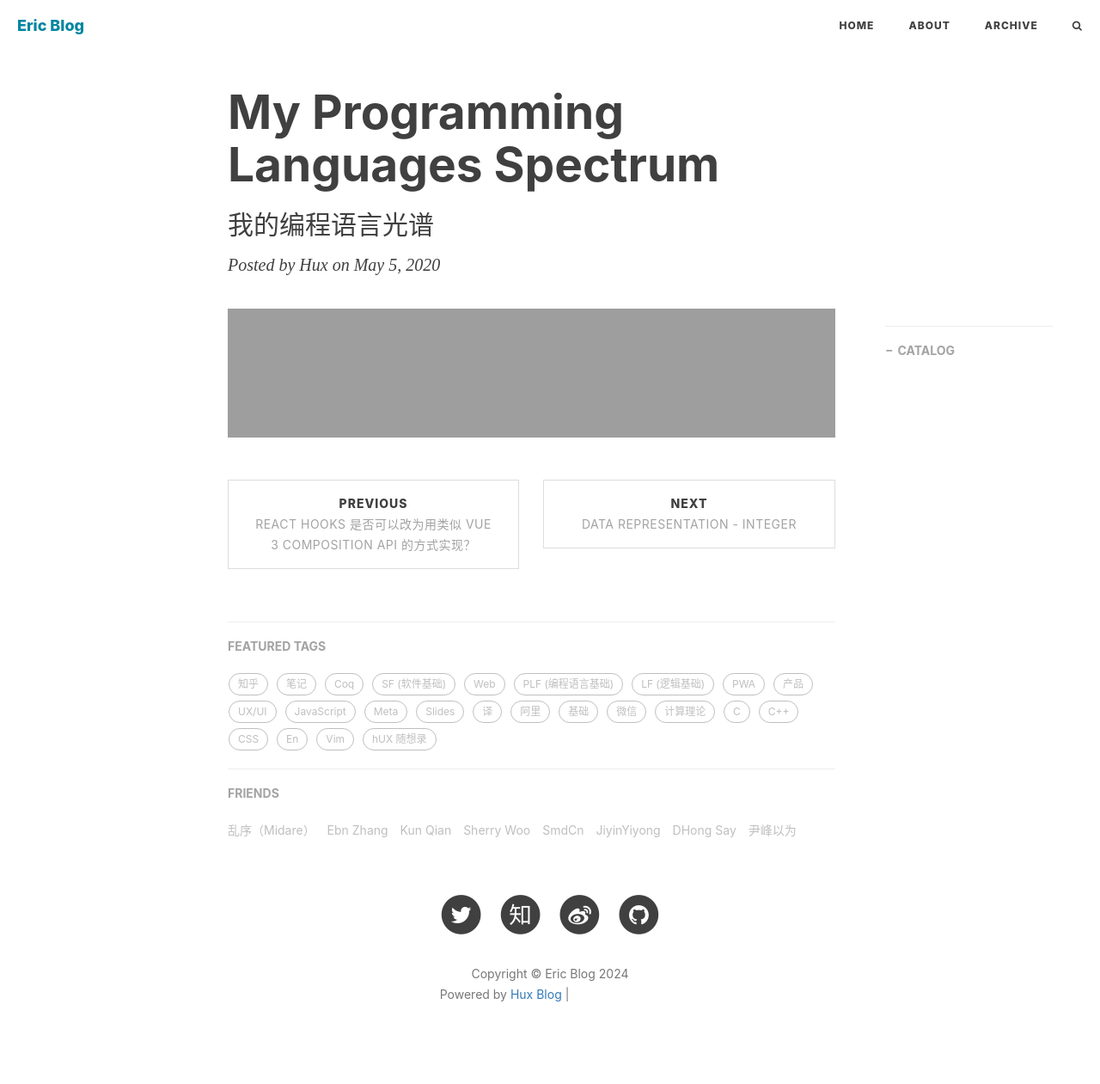
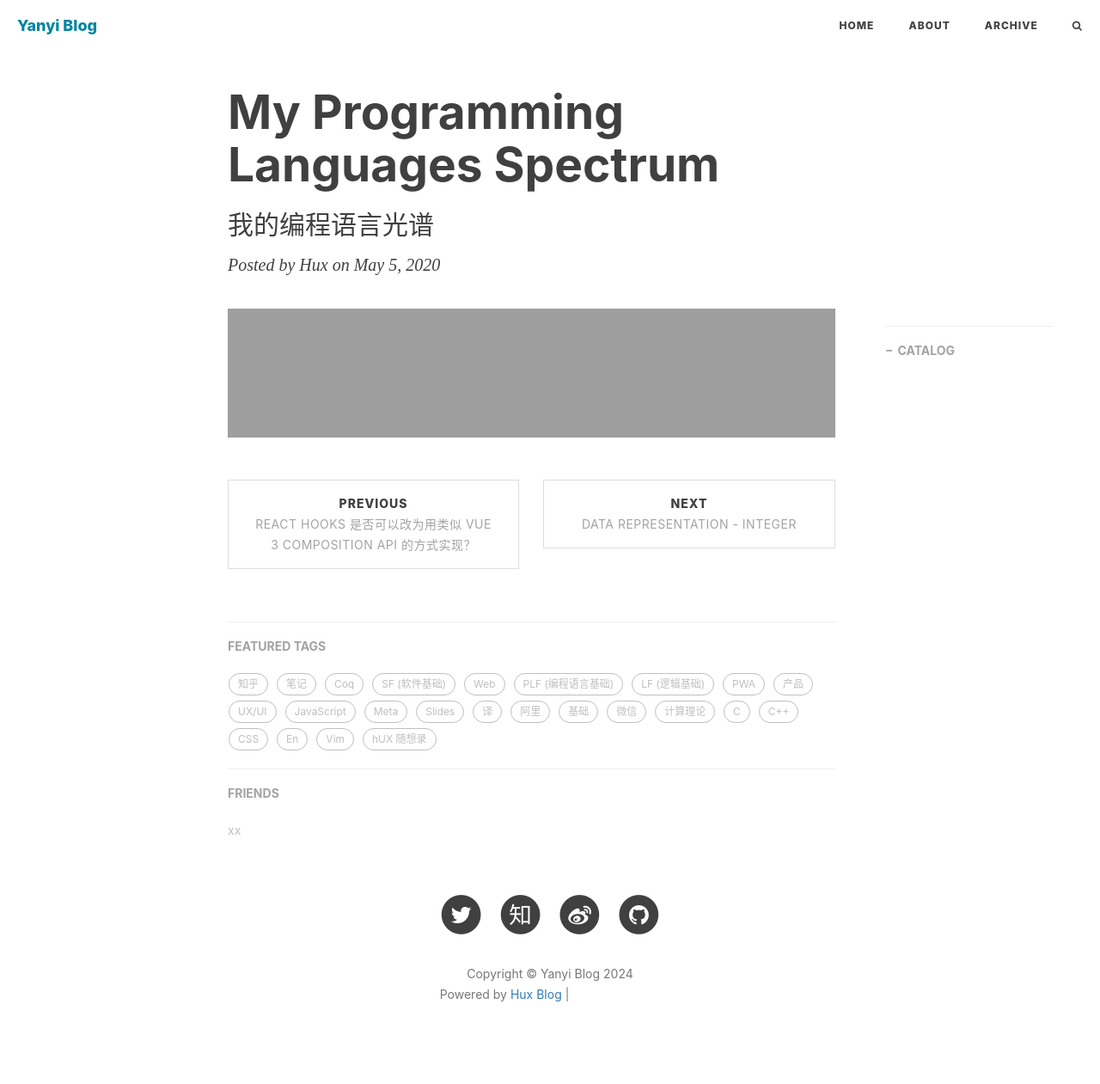
Before and after one commit to erics0/erics0.github.io, a Jekyll site: the page built from _posts/hidden/2020-05-05-pl-chart.md, in a window 1280 px wide. Shown: the whole page at 86% size. Built offline with Jekyll 4.4.1, drawn with Linux system fonts in a browser that asks for light colours; nearby versions of some CDN libraries; comment, search, counter and statistics services are not loaded; grey boxes are pictures that could not be loaded.

Commit message:
【init template】

```diff
--- a/_config.yml
+++ b/_config.yml
@@ -1,10 +1,10 @@
 # Site settings
-title: Eric Blog
-SEOTitle: Eric的博客 | Eric Blog
+title: Yanyi Blog
+SEOTitle: Yanyi的博客 | Yanyi Blog
 header-img: img/home-bg.jpg
-email: huxpro@gmail.com
-description: "这里是 @Hux黄玄 的个人博客，与你一起发现更大的世界 | 要做一个有 swag 的程序员"
-keyword: "黄玄, Hux黄玄, Hux, 鬼栈, huxpro, @huxpro, 黄玄的博客, Hux Blog, 博客, 个人网站, 互联网, Web, JavaScript, React, React Native, 前端, 设计"
+email: xxx@gmail.com
+description: "这里是 Yanyi 的个人博客，与你一起发现更大的世界 | 要做一个有趣的灵魂"
+keyword: " Yanyi的博客, Yanyi Blog, 博客, 个人网站, 互联网, 游戏, 大数据, AIGC, 设计,JAVA,PYTHON,C++"
 url: "https://erics0.github.io" # your host, for absolute URL
 baseurl: "" # for example, '/blog' if your blog hosted on 'host/blog'
 
@@ -13,10 +13,10 @@ future: true
 
 # SNS settings
 RSS: false
-weibo_username: huxpro
-zhihu_username: huxpro
-github_username: huxpro
-twitter_username: huxpro
+weibo_username: xx
+zhihu_username: xx
+github_username: xx
+twitter_username: xx
 #facebook_username:  huxpro
 #linkedin_username:  firstname-lastname-idxxxx
 
@@ -59,7 +59,7 @@ kramdown:
       start_line: 1
 
 # Disqus settings
-disqus_username: hux
+disqus_username: xx
 
 # Netease settings
 netease_comment: false
@@ -70,7 +70,7 @@ netease_comment: false
 
 # Google Analytics
 ga_track_id: "UA-49627206-1" # Format: UA-xxxxxx-xx
-ga_domain: huangxuan.me
+ga_domain: xxx
 
 # Sidebar settings
 sidebar: true # whether or not using Sidebar.
@@ -91,12 +91,5 @@ page-mathjax: false
 # Friends
 friends:
   [
-    { title: "乱序（Midare）", href: "http://mida.re/" },
-    { title: "Ebn Zhang", href: "https://ebnbin.dev/" },
-    { title: "Kun Qian", href: "http://kunq.me" },
-    { title: "Sherry Woo", href: "https://sherrywoo.me/" },
-    { title: "SmdCn", href: "http://blog.smdcn.net" },
-    { title: "JiyinYiyong", href: "http://tiye.me/" },
-    { title: "DHong Say", href: "http://dhong.co" },
-    { title: "尹峰以为", href: "http://ingf.github.io/" },
+    { title: "xx", href: "xx" },
   ]
```
